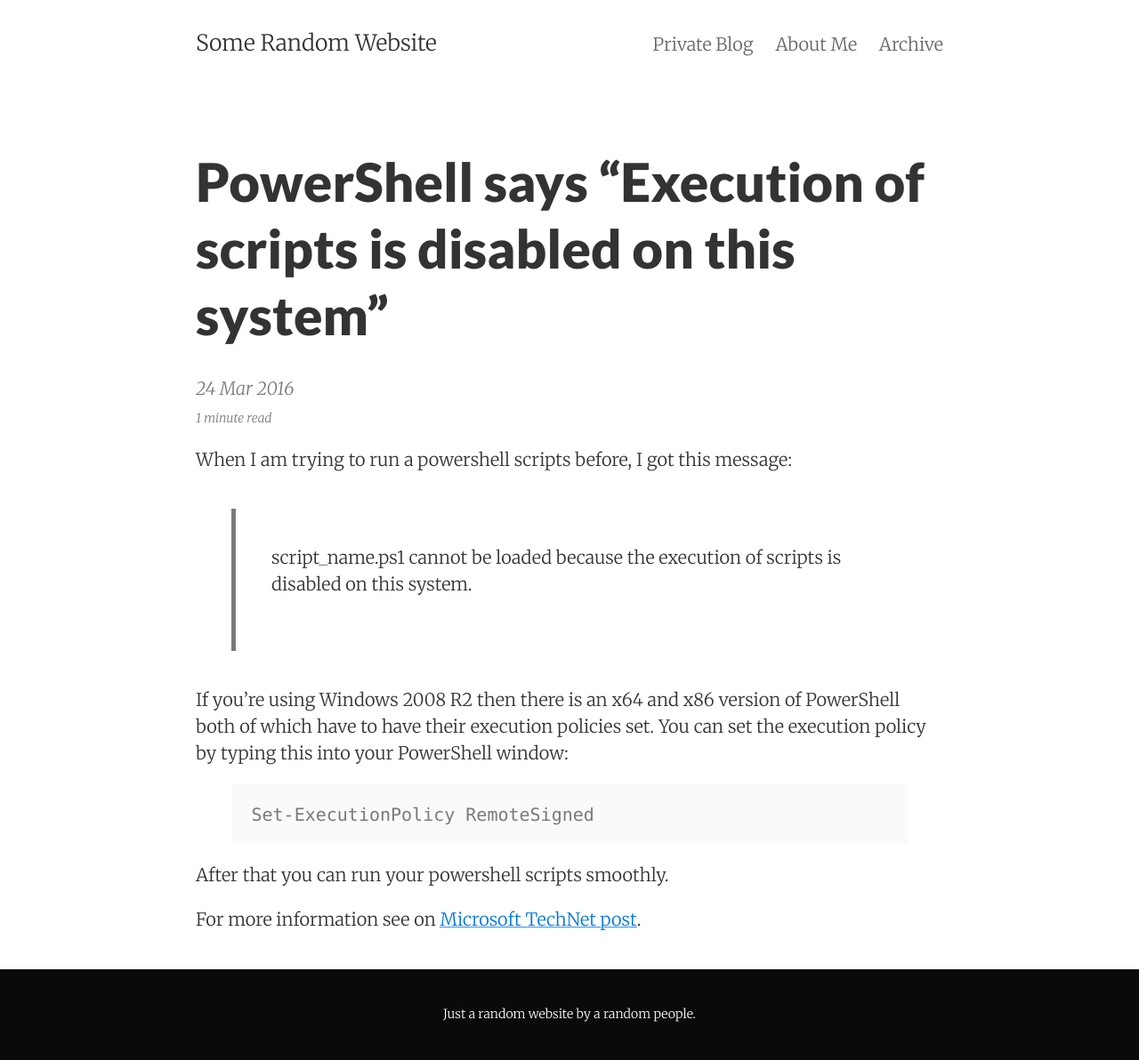
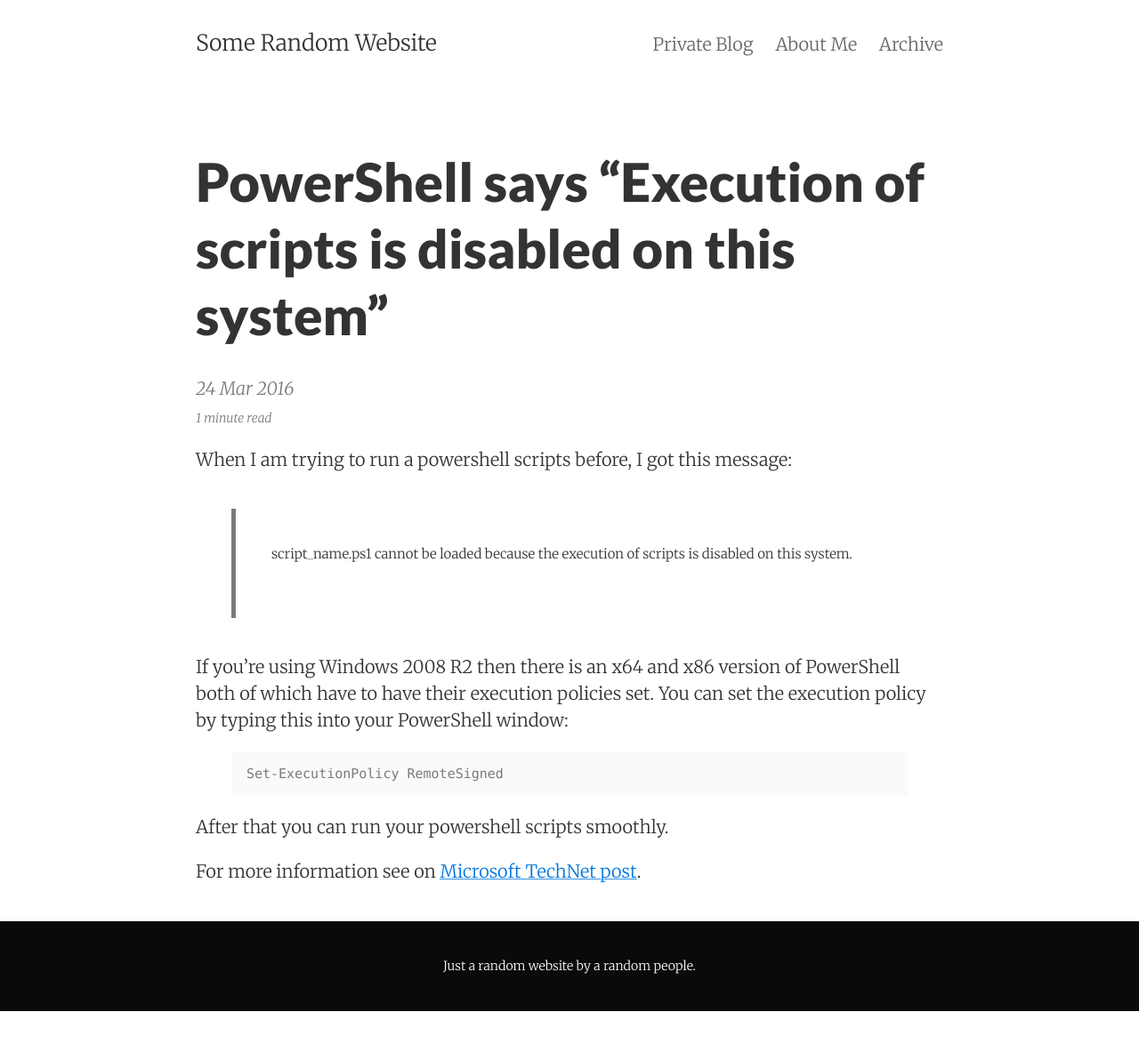
Before and after one commit to wwahyudi/wwahyudi.github.io, a Jekyll site: the page built from _posts/2016-03-24-powershell-execution-scripts-disabled.md, in a window 1280 px wide. Shown: the whole page at 89% size. Built offline with Jekyll 4.4.1, drawn with Linux system fonts in a browser that asks for light colours; comment, search, counter and statistics services are not loaded; after the commit the page ends 1137 px from its top, so only the background shows below that.

Commit message:
Changed font size for code anf blockquote

```diff
--- a/_sass/basscss/_base-typography.scss
+++ b/_sass/basscss/_base-typography.scss
@@ -37,7 +37,7 @@ pre,
 code,
 samp {
   font-family: $monospace-font-family;
-  font-size: inherit;
+  font-size: $h6;
 }
 
 pre {
@@ -61,7 +61,7 @@ blockquote {
 
 blockquote,
 blockquote p {
-  font-size: $h4;
+  font-size: $h6;
   font-style: normal;
 }
 
```
